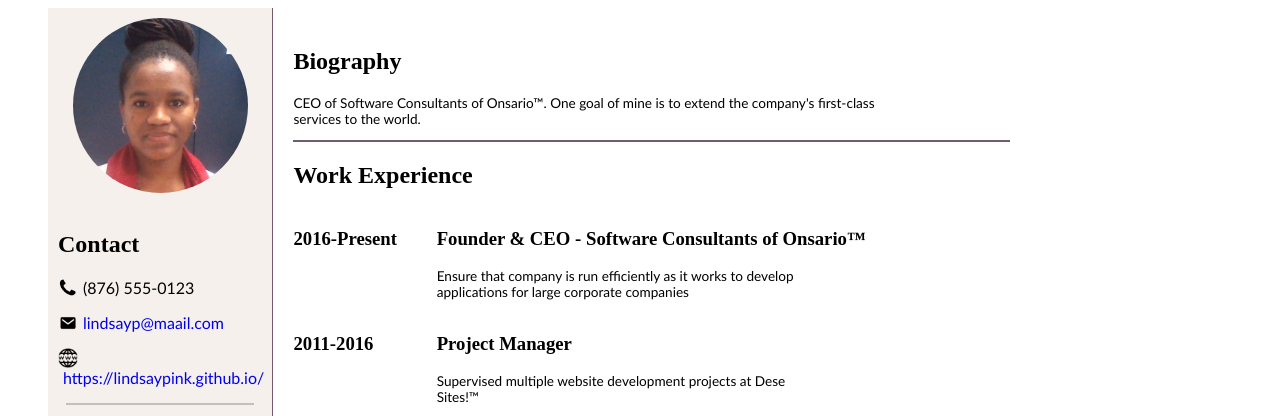
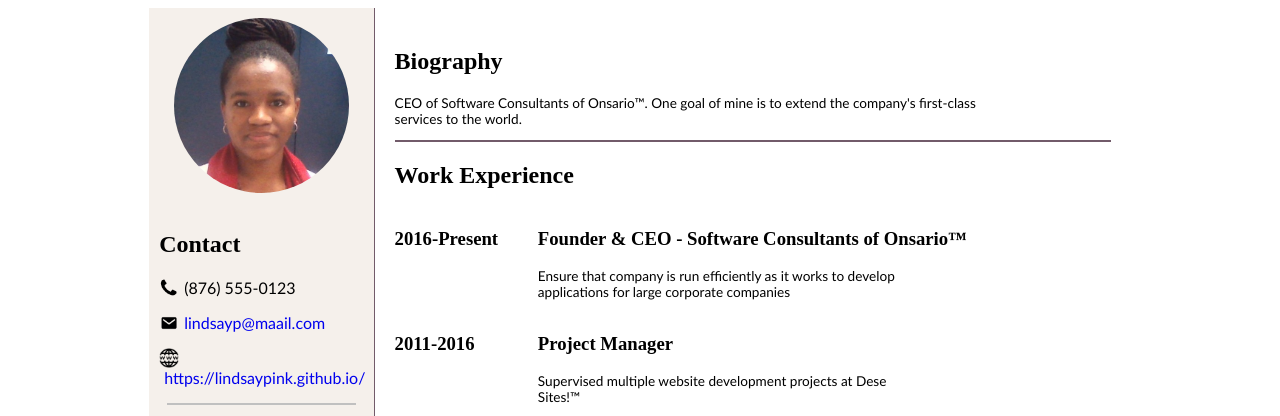
Before and after one commit to LindsayPink/LindsayPink.github.io, a plain HTML site: page index.html in a window 1280 px wide. Shown: the part 217-633 px from the top of the page. Drawn offline with Linux system fonts and the light colour scheme.

Commit message:
layout to grid

```diff
--- a/styles.css
+++ b/styles.css
@@ -12,7 +12,9 @@ p {
 }
 
 .Home {
-    display: inline-block;
+    display: grid;
+    justify-content: center;
+    align-items: center;
 }
 
 .contents {
```
